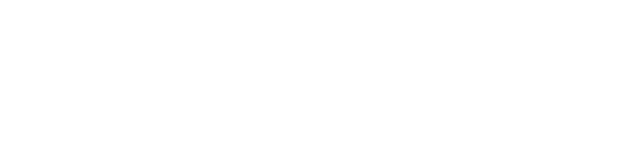
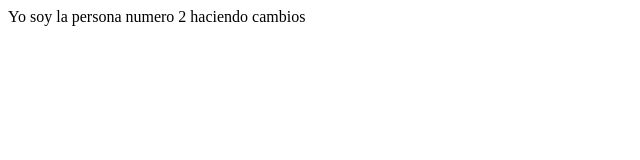
Before and after one commit to jocarsa/pedro, a plain HTML site: page index.html in a window 1280 px wide. Shown: the whole page, without its empty margins (0-640 px from the left). Drawn offline with Linux system fonts and the light colour scheme.

Commit message:
Primera colaboracion de la persona numero 2
Primera colaboracion de la persona numero 2

```diff
--- a/index.html
+++ b/index.html
@@ -6,7 +6,7 @@
 		<!-- Aqui trabajara la persona numero 1 del grupo -->
 
 		<!-- Aqui trabajara la persona numero 2 del grupo -->
-
+		<p>Yo soy la persona numero 2 haciendo cambios</p>
 		<!-- Aqui trabajara la persona numero 3 del grupo -->
 
 		<!-- Aqui trabajara la persona numero 4 del grupo -->
```
